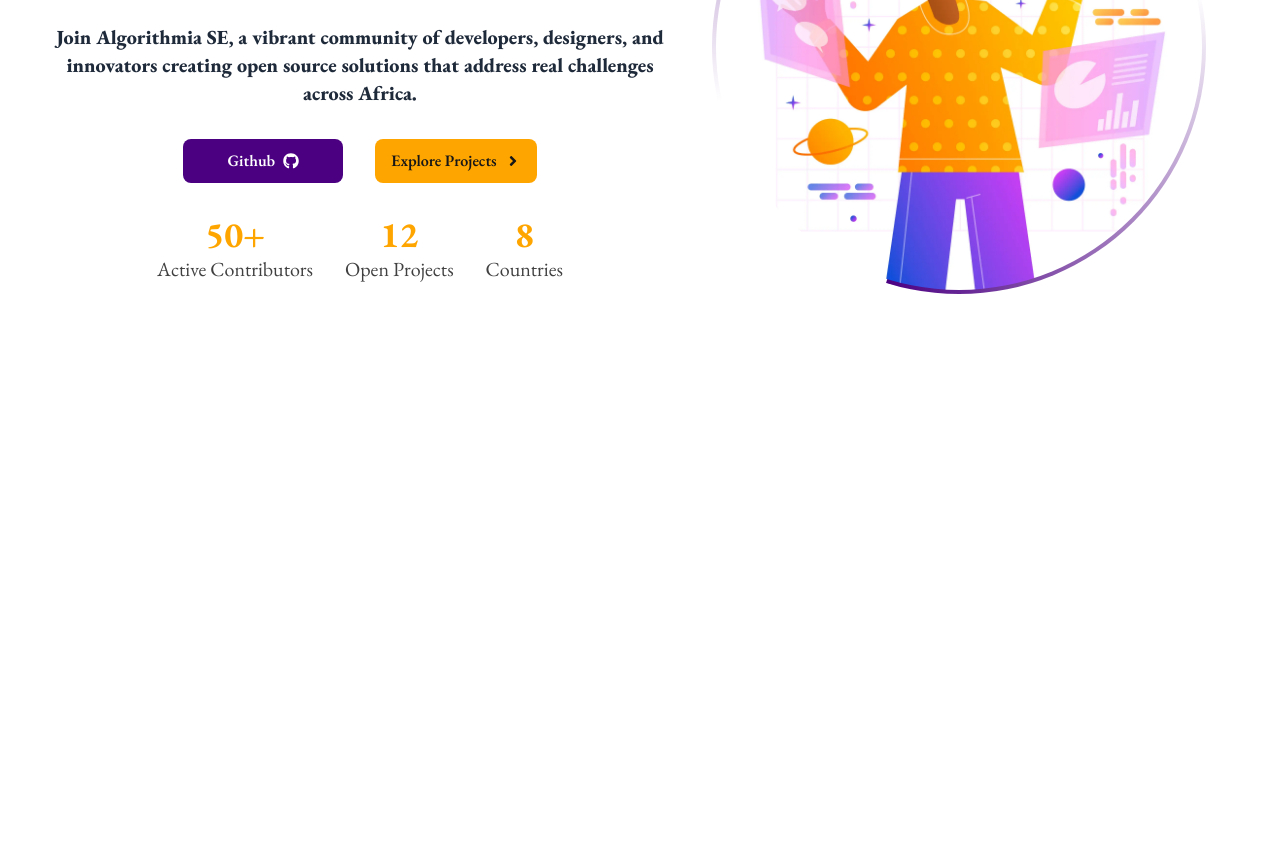
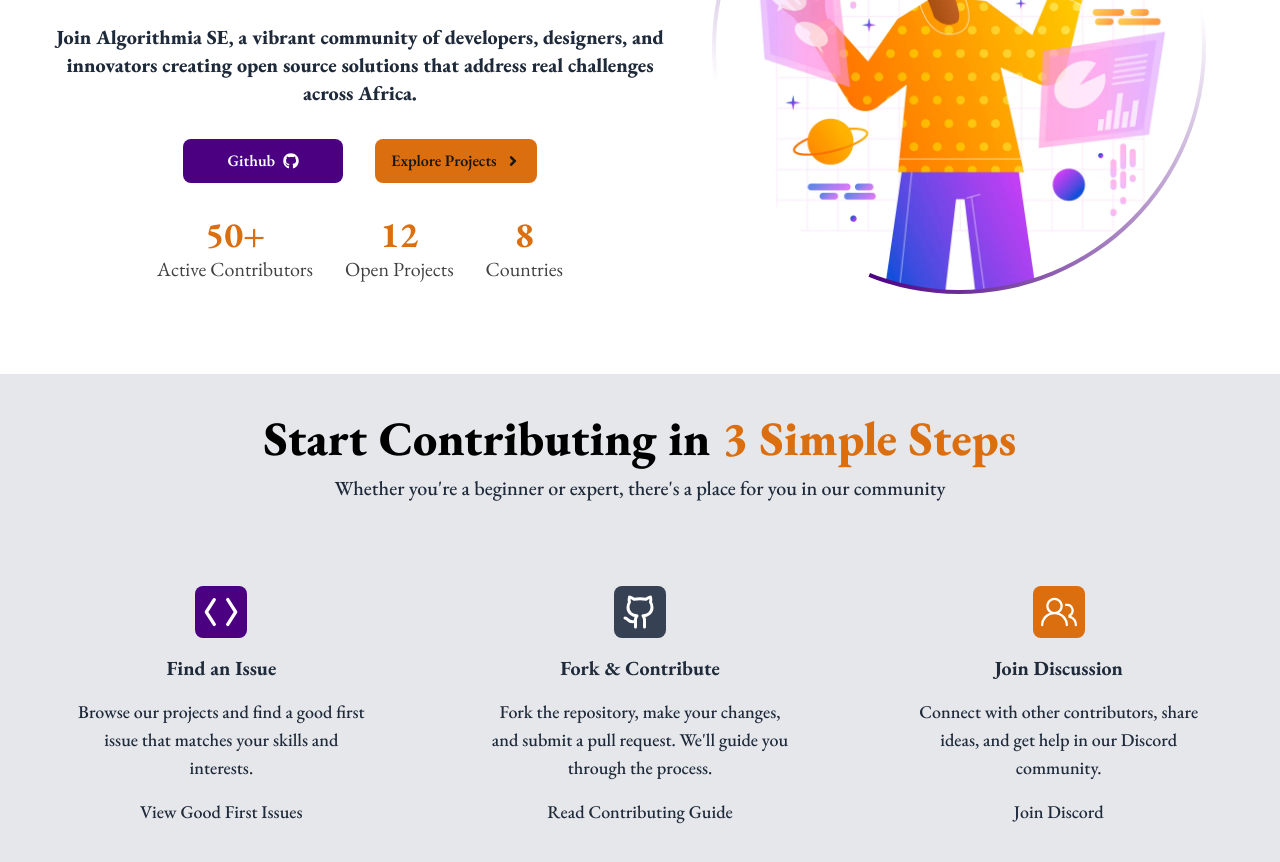
Before and after one commit to Bo1atit0/algorithmia-frontend, a React (Vite) app: page / in a window 1280 px wide. Shown: the part 320-1182 px from the top of the page. Before the commit the page ends 800 px from the top, so only its background shows below. Built offline with nearby package versions, Linux system fonts and the light colour scheme; a web font is replaced by a local one.

Commit message:
-created the contributing steps section - ceated a reusable stepCard component - added smooth animaions to the section

```diff
--- a/package.json
+++ b/package.json
@@ -13,8 +13,10 @@
   },
   "dependencies": {
     "@tailwindcss/vite": "^4.1.12",
+    "prop-types": "^15.8.1",
     "react": "^19.1.1",
     "react-dom": "^19.1.1",
+    "react-icons": "^5.5.0",
     "react-scroll": "^1.9.3",
     "tailwindcss": "^4.1.12"
   },
--- a/src/App.css
+++ b/src/App.css
@@ -6,3 +6,13 @@
     transform: rotate(360deg);
   }
 }
+
+@keyframes glow {
+  0%,
+  100% {
+    box-shadow: 0 0 15px 2px var(--shadow);
+  }
+  50% {
+    box-shadow: 0 0 30px 6px var(--shadow);
+  }
+}
--- a/src/App.jsx
+++ b/src/App.jsx
@@ -1,4 +1,5 @@
 import './App.css';
+import ContributingSteps from './components/ContributingSteps';
 import Hero from './components/Hero';
 import Navbar from './components/Navbar';
 
@@ -7,6 +8,7 @@
     <main className="select-none">
       <Navbar />
       <Hero />
+      <ContributingSteps />
     </main>
   );
 }
--- /dev/null
+++ b/src/components/ContributingSteps.jsx
@@ -0,0 +1,57 @@
+import { PiBracketsAngleBold } from 'react-icons/pi';
+import { LuGithub } from 'react-icons/lu';
+import { GoPeople } from 'react-icons/go';
+import StepCard from './StepCard';
+
+const ContributingSteps = () => {
+  return (
+    <section className=" md:space-y-15 space-y-7 py-10 md:px-5 bg-gray-200">
+      {/* heading */}
+      <div className="text-center space-y-3 container mx-auto">
+        <h2 className="text-3xl md:text-5xl font-extrabold">
+          Start Contributing in <span className="text-c2">3 Simple Steps</span>
+        </h2>
+        <p className="text-xl font-medium text-gray-800">
+          Whether you're a beginner or expert, there's a place for you in our
+          community
+        </p>
+      </div>
+
+      <div className="w-full text-gray-800 font-medium text-lg flex flex-col md:flex-row justify-center items-center gap-4">
+        <StepCard
+          icon={<PiBracketsAngleBold />}
+          heading="Find an Issue"
+          paragraph="Browse our projects and find a good first issue that matches your skills and interests."
+          link="View Good First Issues"
+          color="after:bg-c1"
+          bg="bg-c1"
+          shadow="indigo"
+        />
+
+        <StepCard
+          icon={<LuGithub />}
+          heading="Fork & Contribute"
+          paragraph="Fork the repository, make your changes, and submit a pull request. We'll guide you through the process."
+          link="Read Contributing Guide"
+          color="after:bg-gray-700"
+          bg="bg-gray-700"
+          shadow="gray"
+        />
+
+        <StepCard
+          icon={<GoPeople />}
+          heading="Join Discussion"
+          paragraph="Connect with other contributors, share ideas, and get help in our Discord community."
+          link="Join Discord"
+          color="after:bg-c2"
+          bg="bg-c2"
+          shadow="orange"
+        />
+      </div>
+
+      {/* <div></div> */}
+    </section>
+  );
+};
+
+export default ContributingSteps;
--- a/src/components/Navbar.jsx
+++ b/src/components/Navbar.jsx
@@ -33,7 +33,7 @@
             relative
             after:absolute
             after:left-0
-            after:-bottom-2
+            after:-bottom-1
             ${
               activeLink === links.href
                 ? 'after:w-full text-neutral-900  after:opacity-100 after:scale-x-100'
--- /dev/null
+++ b/src/components/StepCard.jsx
@@ -0,0 +1,46 @@
+import PropTypes from 'prop-types';
+
+const StepCard = ({ icon, heading, paragraph, link, color, bg, shadow }) => {
+  return (
+    <div
+      style={{ '--shadow': shadow }}
+      className={`flex flex-col justify-center items-center gap-4 p-6 md:w-[30%] text-center
+         cursor-pointer rounded-xl mx-7
+         hover:[animation:glow_2s_ease-in-out_infinite] transition-all duration-700 ease-in-out`}
+    >
+      <div
+        className={`font-extrabold text-4xl ${bg} p-2 text-white rounded-lg`}
+      >
+        {icon}
+      </div>
+
+      <h3 className="font-bold text-xl">{heading}</h3>
+      <p className="text-lg">{paragraph}</p>
+      <a
+        href="#"
+        className={`relative
+            after:absolute after:content-[''] after:bottom-0 after:left-0
+            after:w-0 hover:after:w-full after:h-[2px]
+            ${color} after:transition-all after:duration-1000 after:ease-in-out
+            after:opacity-0 hover:after:opacity-100
+            after:scale-x-0 hover:after:scale-x-100
+            after:origin-left
+            `}
+      >
+        {link}
+      </a>
+    </div>
+  );
+};
+
+StepCard.propTypes = {
+  icon: PropTypes.node.isRequired,
+  heading: PropTypes.string.isRequired,
+  paragraph: PropTypes.string.isRequired,
+  link: PropTypes.string.isRequired,
+  color: PropTypes.string.isRequired,
+  bg: PropTypes.string.isRequired,
+  shadow: PropTypes.string.isRequired,
+};
+
+export default StepCard;
--- a/src/index.css
+++ b/src/index.css
@@ -5,8 +5,7 @@
 }
 
 @theme {
-  /* --color-c1: #310a69; */
-  /* --color-c2: #d41414; */
   --color-c1: indigo;
-  --color-c2: orange;
+  /* --color-c2: orange; */
+  --color-c2: #db6e0f;
 }
```
Also changed, not shown: 1 other file (tests, documents, lock files or other folders).
